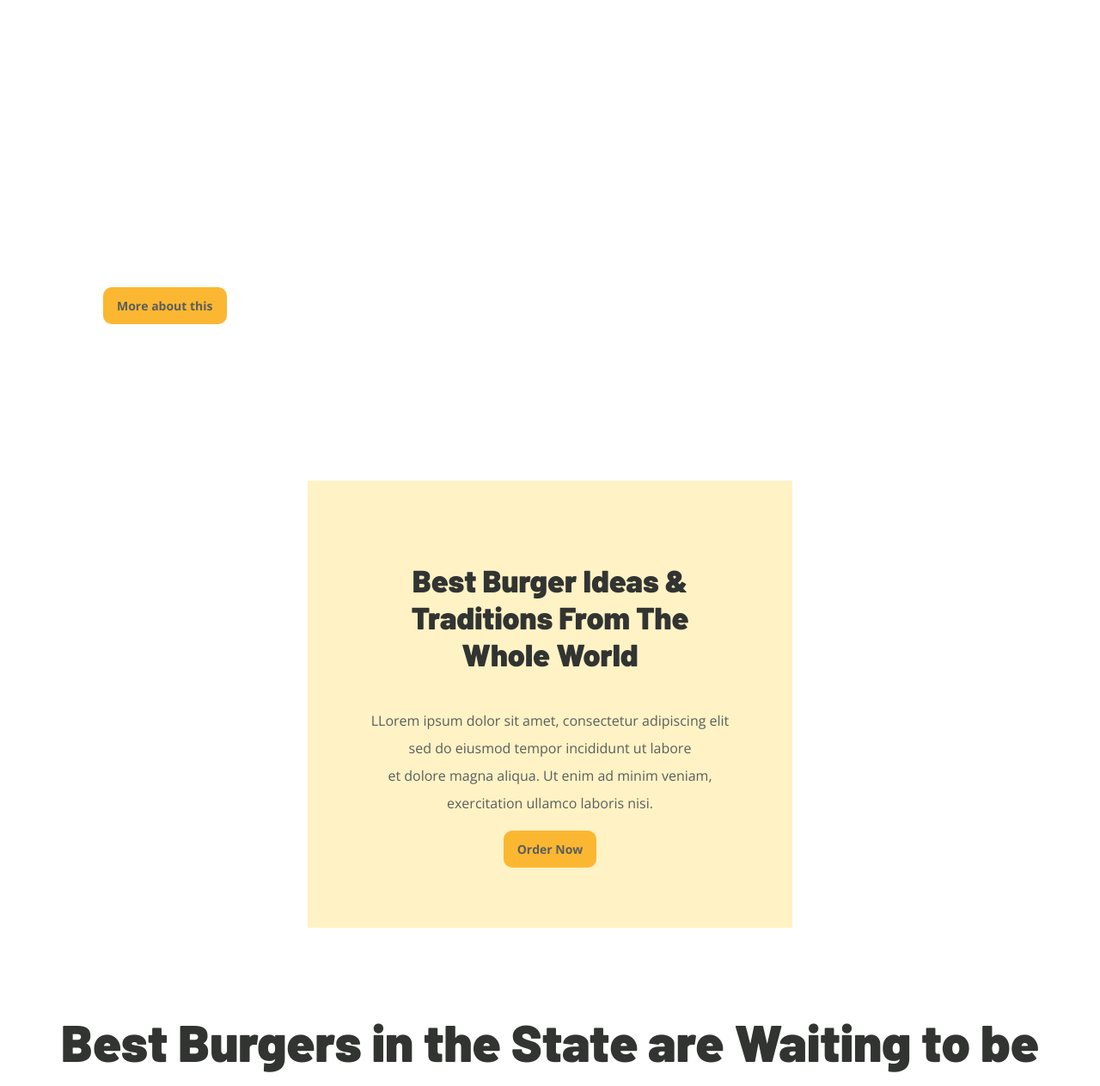
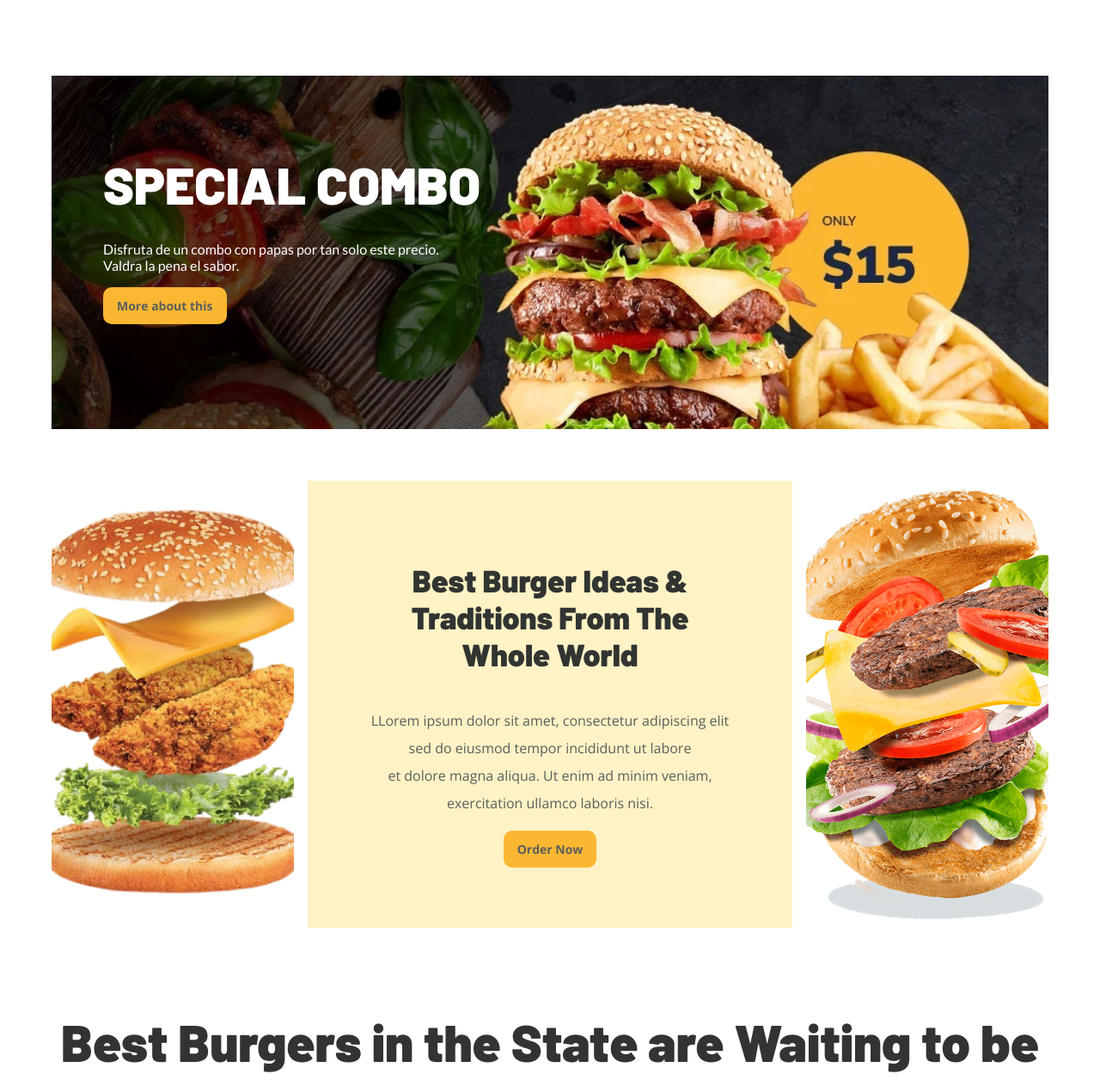
Before and after one commit to AlvarezAJ/BurgerProject, a plain HTML site: page index.html in a window 1280 px wide. Shown: the part 652-1915 px from the top of the page at 86% size. Drawn offline with nearby package versions, Linux system fonts and the light colour scheme; the site is published under a folder, as on GitHub Pages, so addresses that start at the root find nothing.

Commit message:
CSS Images path correction issue

```diff
--- a/Dia5.css
+++ b/Dia5.css
@@ -48,7 +48,7 @@
 }
 
 .slot2 {
-    background-image: url(/images/313712957html_row0.jpg);
+    background-image: url(images/313712957html_row0.jpg);
     background-position: center center;
     background-size: 109%;
     width: calc(100% - 30px);
@@ -92,7 +92,7 @@ width: 1250*/
 }
 
 .S3-hamburguesa1 {
-    background-image: url(/images/313712957html_column10.png);
+    background-image: url(images/313712957html_column10.png);
     background-position: center;
     width: 25%;
     height: 100%;
@@ -114,7 +114,7 @@ width: 1250*/
 }
 
 .S3-hamburguesa2 {
-    background-image: url(/images/313712957html_column12.png);
+    background-image: url(images/313712957html_column12.png);
     background-position: center;
     width: 25%;
     height: 100%;
@@ -222,7 +222,7 @@ width: 1250*/
 }
 
 .slot5 {
-    background-image: url(/images/313712957html_row3.png);
+    background-image: url(images/313712957html_row3.png);
     width: 100%;
     background-size: contain;
 }
@@ -409,7 +409,7 @@ width: 1250*/
 }
 
 .s9-slot9 {
-    background-image: url(/images/313712957html_row6.jpg);
+    background-image: url(images/313712957html_row6.jpg);
     background-position: center;
     background-size: 100%;
     background-repeat: no-repeat;
```
